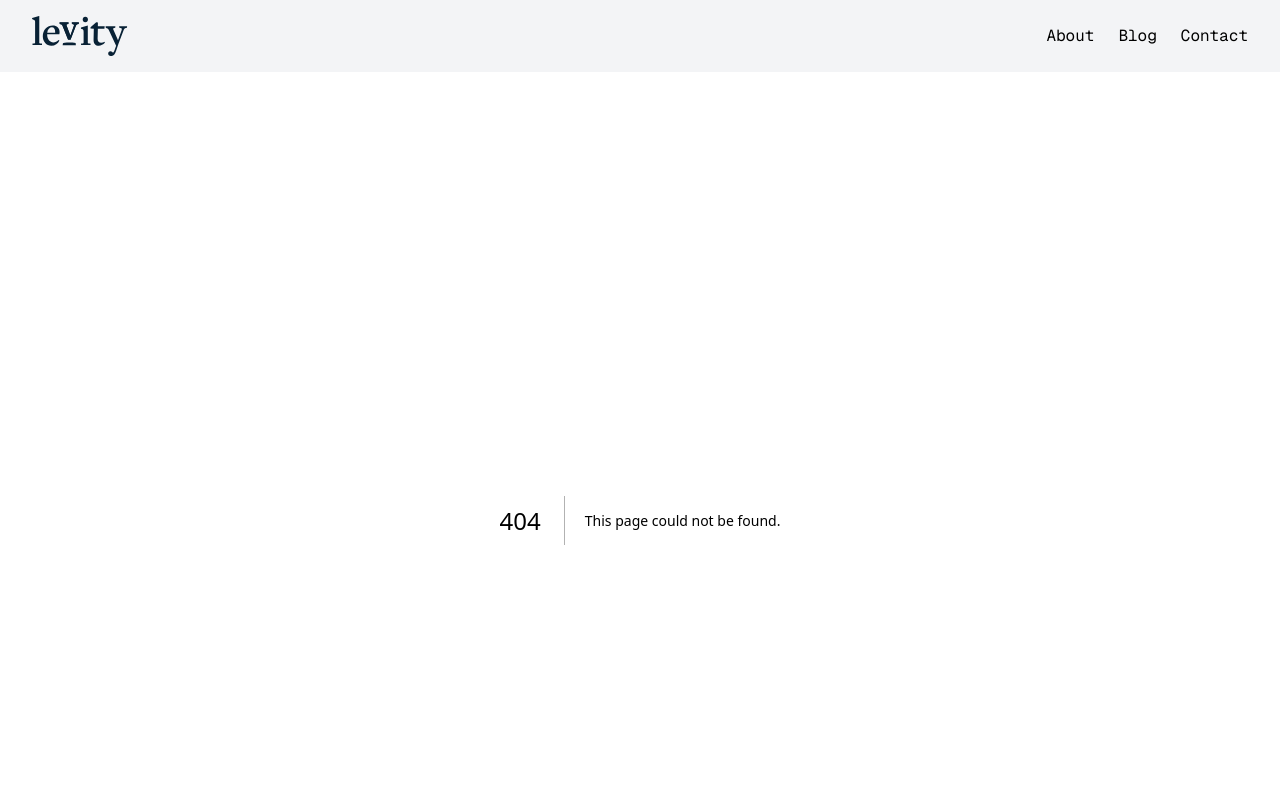
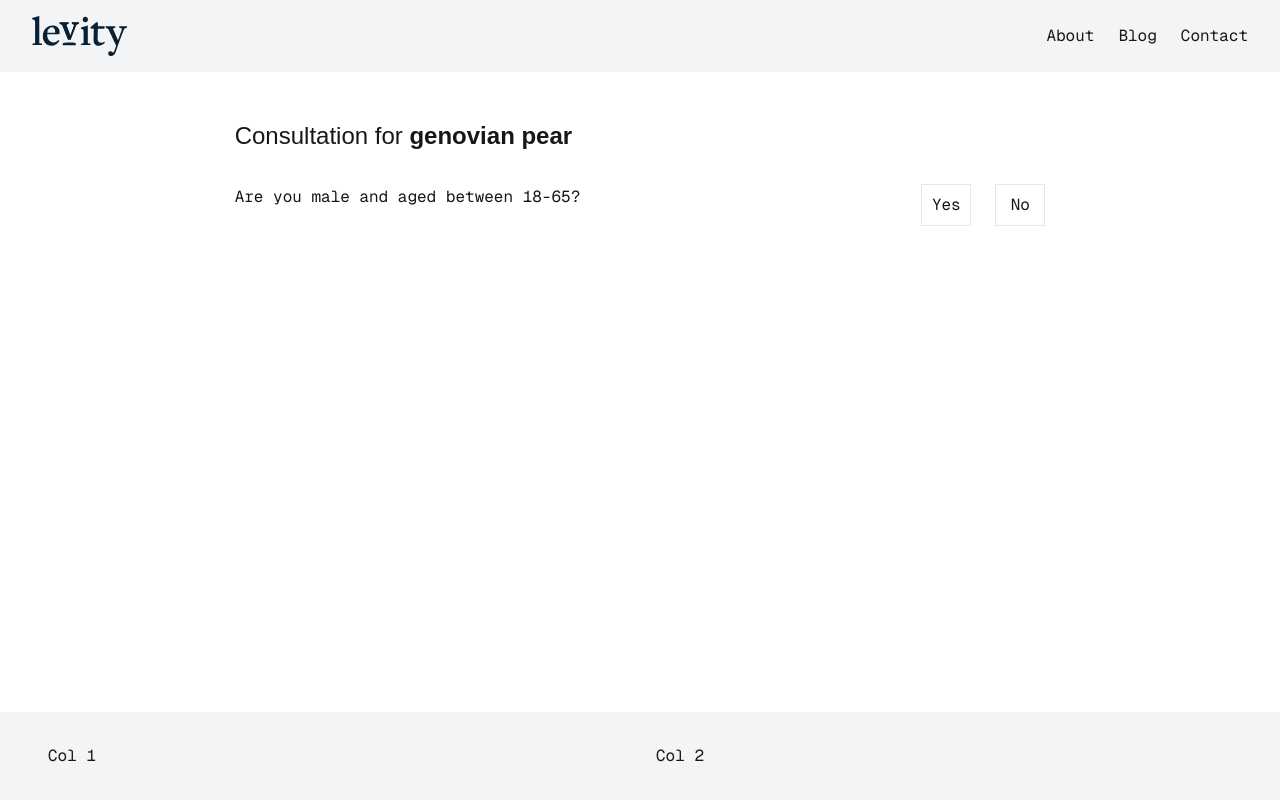
Before and after one commit to mikeharrison4/heliosx, a Next.js app: page /genovian-pear/consultation in a window 1280 px wide. Before the commit this address had no page. Shown: the top 800 px of the page. Built offline with nearby package versions, Linux system fonts and the light colour scheme.

Commit message:
feat: create consultation page show questions on reveal

```diff
--- /dev/null
+++ b/app/[condition]/consultation/page.tsx
@@ -0,0 +1,106 @@
+"use client";
+
+import React, { useState } from "react";
+import { useParams } from "next/navigation";
+
+import { RadioButton } from "@/components/consultation/RadioButton";
+import { removeHyphens } from "@/utils/removeHyphens";
+
+const questions = [
+  {
+    id: 1,
+    question: "Are you male and aged between 18-65?",
+  },
+  {
+    id: 2,
+    question: "Are you suffering from hair loss?",
+  },
+  {
+    id: 3,
+    question: "Do you have a healthy scalp?",
+    points: [
+      "no inflammation on the scalp",
+      "no redness",
+      "no medical dressings",
+      "unshaven",
+    ],
+  },
+  {
+    id: 4,
+    question: "Do you have sudden unexplained hair loss or complete hair loss?",
+  },
+  {
+    id: 5,
+    question:
+      "Have you ever been diagnosed with one of the following conditions:",
+    points: [
+      "Prostate problems (prostate enlargement, prostatitis, prostate cancer)",
+      "Male breast cancer",
+      "Heart Disease (including chest pain, angina, heart attack or any history of cardiovascular event)",
+      "High Blood Pressure",
+      "Pheochromocytoma (cancer of the adrenal glands)",
+    ],
+  },
+];
+
+function Consultation() {
+  const { condition } = useParams<{ condition: string }>();
+
+  const [activeQuestionIndexes, setActiveQuestionIndexes] = useState([1]);
+  const [allQuestionsAnswered, setAllQuestionsAnswered] = useState(false);
+
+  function handleOnAnswer(questionIndex: number) {
+    setActiveQuestionIndexes((prev) => [...prev, questionIndex + 1]);
+    setAllQuestionsAnswered(activeQuestionIndexes.length === questions.length);
+  }
+
+  return (
+    <main className="w-8/12 mx-auto">
+      <h1 className="text-2xl pb-8">
+        Consultation for
+        <span className="font-bold first-letter:capitalize">
+          {" "}
+          {removeHyphens(condition)}
+        </span>
+      </h1>
+      <div className="flex flex-col gap-y-8">
+        {questions
+          .filter(({ id }) => activeQuestionIndexes.includes(id))
+          .map(({ id, question, points }, index) => (
+            <div key={id} className="flex justify-between items-center">
+              <div className="pb-4 font-mono">
+                <h3>{question}</h3>
+                {points && (
+                  <ul className="text-xs text-gray-500">
+                    {points.map((point) => (
+                      <li key={point}>{point}</li>
+                    ))}
+                  </ul>
+                )}
+              </div>
+              <div className="flex gap-x-6">
+                {["Yes", "No"].map((value) => (
+                  <RadioButton
+                    disabled={allQuestionsAnswered}
+                    key={value}
+                    id={`${id}`}
+                    name={`${id}-radio-buttons`}
+                    value={value}
+                    onChange={() => handleOnAnswer(index + 1)}
+                  />
+                ))}
+              </div>
+            </div>
+          ))}
+        {allQuestionsAnswered && (
+          <p className="text-center text-xl">
+            Thankyou, your answers have been submitted. We will be in touch
+            shortly.
+          </p>
+        )}
+      </div>
+    </main>
+  );
+}
+
+export default Consultation;
--- a/app/consultation/page.tsx
+++ /dev/null
@@ -1,7 +0,0 @@
-import React from "react";
-
-function Consultation() {
-  return <div>gggs</div>;
-}
-
-export default Consultation;
--- a/app/page.tsx
+++ b/app/page.tsx
@@ -26,7 +26,7 @@ export default function Home() {
       <div className="flex-1 flex justify-center items-center">
         <Link
           className="font-sans text-3xl bg-primary-yellow p-4 hover:opacity-80"
-          href="/consultation"
+          href="/genovian-pear/consultation"
         >
           Start consultation
         </Link>
--- /dev/null
+++ b/components/consultation/RadioButton.tsx
@@ -0,0 +1,32 @@
+import React, { InputHTMLAttributes } from "react";
+
+interface RadioButtonProps extends InputHTMLAttributes<HTMLInputElement> {
+  id: string;
+  value: string;
+}
+
+export function RadioButton({
+  id,
+  value,
+  disabled,
+  ...rest
+}: RadioButtonProps) {
+  return (
+    <div>
+      <input
+        className="sr-only peer"
+        type="radio"
+        id={`${id}-${value}`}
+        disabled={disabled}
+        value={value}
+        {...rest}
+      />
+      <label
+        htmlFor={`${id}-${value}`}
+        className={`${disabled ? "cursor-not-allowed" : "cursor-pointer"} border border-gray-200 px-3 py-2 flex w-[50px] justify-center items-center font-mono peer-checked:bg-primary-yellow`}
+      >
+        {value}
+      </label>
+    </div>
+  );
+}
--- a/components/footer/Footer.tsx
+++ b/components/footer/Footer.tsx
@@ -2,9 +2,9 @@ import React from "react";
 
 export function Footer() {
   return (
-    <div className="px-8 py-4 md:flex font-mono bg-gray-100 justify-between">
+    <footer className="px-8 py-4 md:flex font-mono bg-gray-100 justify-between">
       <div className="flex-1 p-4">Col 1</div>
       <div className="flex-1 p-4">Col 2</div>
-    </div>
+    </footer>
   );
 }
--- a/components/header/Header.tsx
+++ b/components/header/Header.tsx
@@ -5,7 +5,7 @@ import Logo from "../../public/levity_logo.svg";
 
 export function Header() {
   return (
-    <div className="flex justify-between items-center font-mono bg-gray-100 px-4 py-4 md:px-8">
+    <header className="flex justify-between items-center font-mono bg-gray-100 px-4 py-4 md:px-8">
       {/* could use webp format here? */}
       <Image alt="alt" src={Logo} width={96} height={40} />
       <nav>
@@ -21,6 +21,6 @@ export function Header() {
           </li>
         </ul>
       </nav>
-    </div>
+    </header>
   );
 }
--- /dev/null
+++ b/utils/removeHyphens.ts
@@ -0,0 +1,3 @@
+export function removeHyphens(condition: string) {
+  return condition.replace("-", " "); // need to capitalize
+}
```
